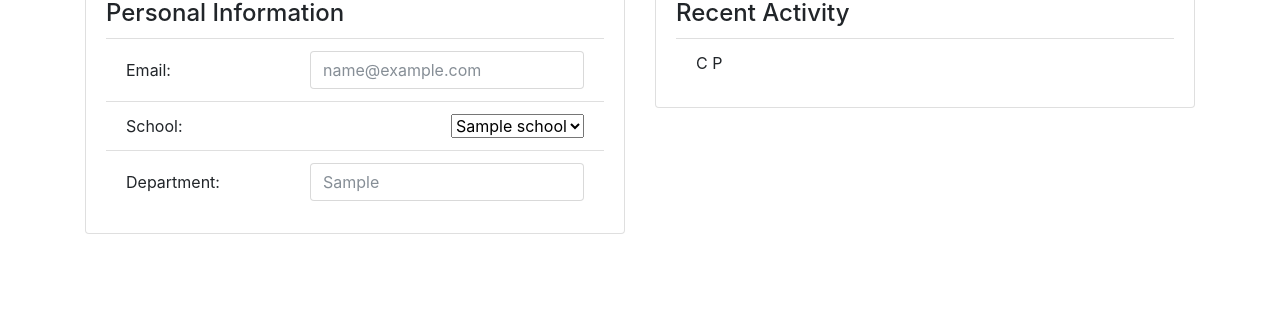
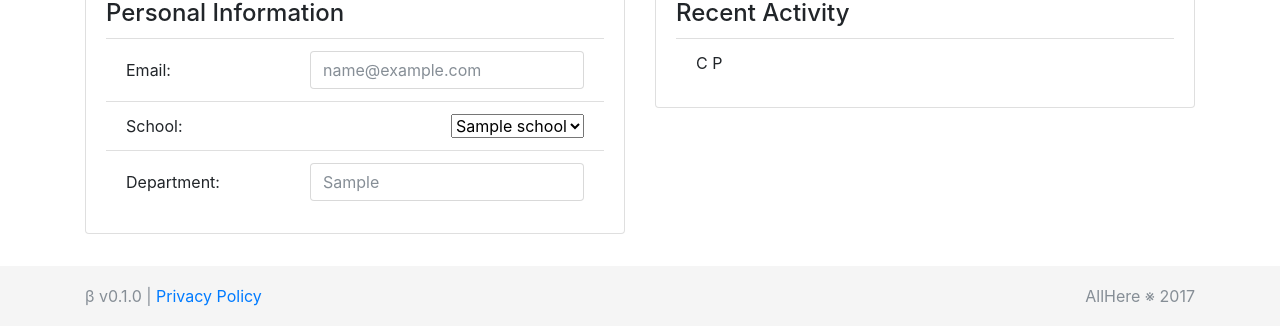
Before and after one commit to ninjadevtrack/allhereus, a Django app: page /profile/edit in a window 1280 px wide. Shown: the part 474-800 px from the top of the page. Run offline with Django 3.2, Linux system fonts and the light colour scheme; a user stored in the database is signed in; tables that the repository leaves empty hold one stand-in row (values such as "Sample post"); some libraries are stand-ins or nearby versions.

Commit message:
Added: footer + empty privacy policy page

```diff
--- a/backend/core/static/core/main.css
+++ b/backend/core/static/core/main.css
@@ -16,3 +16,35 @@
   padding-top: 5px;
   flex-grow: 1;
 }
+
+.fs-1_5 {
+  font-size: 1.5rem;
+}
+
+.list-style-square {
+  list-style-type: square;
+}
+
+
+/* https://getbootstrap.com/docs/4.0/examples/sticky-footer/ */
+/* Sticky footer styles
+-------------------------------------------------- */
+html {
+  position: relative;
+  min-height: 100%;
+}
+
+body {
+  /* Margin bottom by footer height */
+  margin-bottom: 60px;
+}
+
+.footer {
+  position: absolute;
+  bottom: 0;
+  width: 100%;
+  /* Set the fixed height of the footer here */
+  height: 60px;
+  line-height: 60px; /* Vertically center the text there */
+  background-color: whitesmoke;
+}
--- a/backend/core/templates/core/base.html
+++ b/backend/core/templates/core/base.html
@@ -12,6 +12,12 @@
     {% include "core/_nav.html" %}
     {% block content %}
     {% endblock %}
+    <footer class="footer">
+      <div class="container d-flex justify-content-between">
+        <span class="text-muted">β v0.1.0 | <a href="{% url 'privacy' %}">Privacy Policy</a></span>
+        <span class="text-muted">AllHere ※ 2017</span>
+      </div>
+    </footer>
     <script src="https://ajax.googleapis.com/ajax/libs/jquery/3.2.1/jquery.min.js"></script>
     <script src="https://cdnjs.cloudflare.com/ajax/libs/tether/1.4.0/js/tether.min.js"></script>
     <script src="https://cdnjs.cloudflare.com/ajax/libs/popper.js/1.11.0/umd/popper.min.js"></script>
--- a/backend/core/templates/core/home.html
+++ b/backend/core/templates/core/home.html
@@ -1,9 +1,4 @@
 {% extends "core/base.html" %}
-
-{% block css %}
-  {% load static %}
-  <link rel="stylesheet" type="text/css" href="{% static 'core/style.css' %}" />
-{% endblock %}
 
 {% block content %}
 
--- /dev/null
+++ b/backend/core/templates/core/privacy.html
@@ -0,0 +1,5 @@
+{% extends "core/base.html" %}
+
+{% block content %}
+<h1>Privacy</h1>
+{% endblock %}
--- a/backend/core/urls.py
+++ b/backend/core/urls.py
@@ -21,4 +21,6 @@ urlpatterns = [
 
     url(r'teams/$', views.teams, name='teams'),
     url(r'teams/(?P<id>[0-9]+)/', views.team, name='team'),
+
+    url(r'privacy', views.privacy, name='privacy'),
 ]
--- a/backend/core/views.py
+++ b/backend/core/views.py
@@ -131,3 +131,10 @@ def team(request, id):
     view individual team
     """
     return render(request, 'core/team.html')
+
+
+def privacy(request):
+    """
+    return the privacy policy
+    """
+    return render(request, 'core/privacy.html')
```
Also changed, not shown: backend/core/static/core/style.css (deleted, +0 -7 lines).
